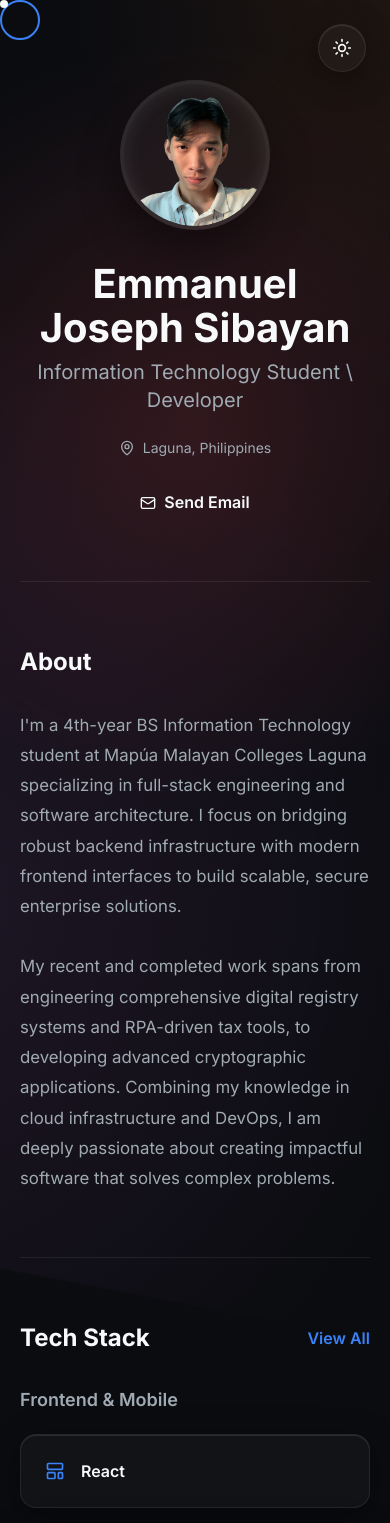
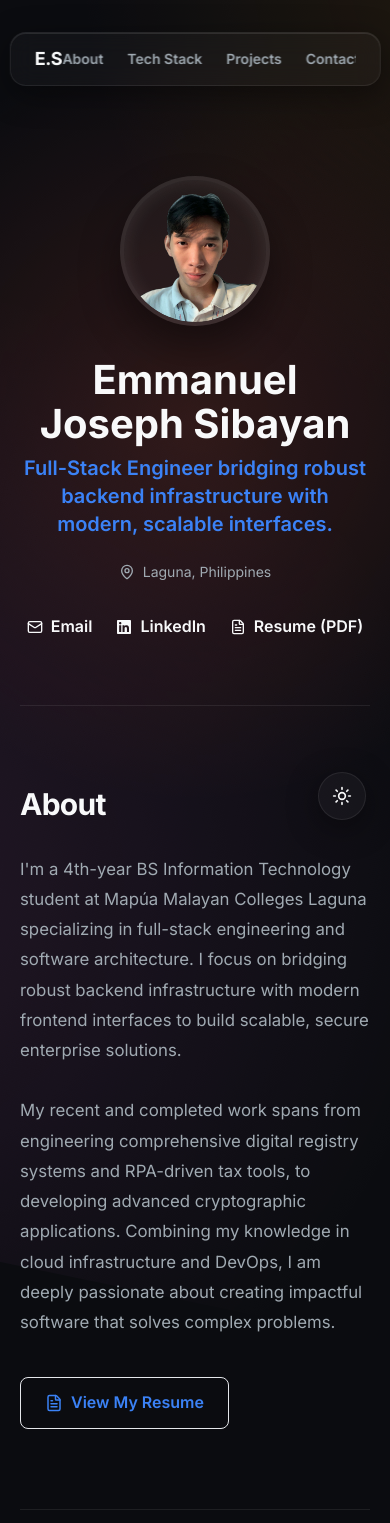
Before and after one commit to jsphemmnl/jsphemmnl.github.io, a React (Vite) app: page / in a window 390 px wide. Shown: the top 1523 px of the page. Built offline with nearby package versions, Linux system fonts and the light colour scheme.

Commit message:
feat: implement portfolio structure with modular components, inertial scroll physics, and custom cursor tracking

```diff
--- a/package.json
+++ b/package.json
@@ -12,7 +12,8 @@
   "dependencies": {
     "lucide-react": "^1.7.0",
     "react": "^19.2.4",
-    "react-dom": "^19.2.4"
+    "react-dom": "^19.2.4",
+    "react-icons": "^5.6.0"
   },
   "devDependencies": {
     "@eslint/js": "^9.39.4",
--- a/src/App.tsx
+++ b/src/App.tsx
@@ -6,6 +6,7 @@ import TechStack from './components/TechStack';
 import Projects from './components/Projects';
 import Certifications from './components/Certifications';
 import Contact from './components/Contact';
+import Navbar from './components/Navbar';
 
 function App() {
   const [theme, setTheme] = useState<'dark' | 'light'>('dark');
@@ -29,8 +30,14 @@ function App() {
       const deltaY = currentY - lastY;
       lastY = currentY;
 
-      // Map scroll speed into a physical boundary (cap at 3 degrees warp)
-      targetSkew = Math.min(Math.max(deltaY * 0.05, -3), 3);
+      // Check OS-level motion sickness boundaries
+      const prefersReducedMotion = window.matchMedia('(prefers-reduced-motion: reduce)').matches;
+
+      // Cap at 1.5 degrees warp instead of 3 for less intense dizziness
+      targetSkew = Math.min(Math.max(deltaY * 0.05, -1.5), 1.5);
+
+      // Zero out structural warp if user disabled motion
+      if (prefersReducedMotion) targetSkew = 0;
 
       // Interpolate smoothly (lerp)
       currentSkew += (targetSkew - currentSkew) * 0.15;
@@ -103,13 +110,21 @@ function App() {
   };
 
   return (
-    <div className="max-w-[900px] mx-auto px-5 md:px-8">
-      <div ref={dotRef} className="cursor-dot" />
-      <div ref={ringRef} className={`cursor-ring ${isHovering ? 'hovering' : ''}`} />
+    <>
+      <a href="#main-content" className="sr-only focus:not-sr-only focus:absolute focus:top-4 focus:left-4 z-[9999] px-4 py-2 bg-accent text-white font-bold rounded">
+        Skip to content
+      </a>
+
+      <Navbar />
+
+      <main id="main-content" className="max-w-[900px] mx-auto px-5 md:px-8 pt-24">
+        <div ref={dotRef} className="cursor-dot hidden md:block" />
+        <div ref={ringRef} className={`cursor-ring hidden md:block ${isHovering ? 'hovering' : ''}`} />
 
         <button
           onClick={toggleTheme}
-        className="fixed top-6 right-6 z-[1000] w-12 h-12 rounded-full flex items-center justify-center cursor-pointer border border-glass-border bg-glass-bg text-text-primary shadow-glass transition-all duration-300"
+          aria-label="Toggle theme"
+          className="fixed bottom-6 right-6 md:top-6 md:bottom-auto z-[1000] w-12 h-12 rounded-full flex items-center justify-center cursor-pointer border border-glass-border bg-glass-bg text-text-primary shadow-[0_8px_32px_0_var(--glass-shadow)] transition-all duration-300 hover:scale-110"
         >
           {theme === 'dark' ? <Sun size={20} /> : <Moon size={20} />}
         </button>
@@ -120,7 +135,8 @@ function App() {
       <Projects />
       <Certifications />
       <Contact />
-    </div>
+      </main>
+    </>
   );
 }
 
--- a/src/components/About.tsx
+++ b/src/components/About.tsx
@@ -1,14 +1,21 @@
 import React from 'react';
+import { FileText } from 'lucide-react';
+import resumeFile from '../assets/Resume_EJPSibayan Rev 2.pdf';
 
 const About: React.FC = () => {
   return (
-    <section id="about" className="py-16 border-b border-glass-border last-of-type:border-none">
-      <h2 className="text-2xl font-bold mb-8 text-text-primary">About</h2>
-      <p className="text-text-secondary max-w-[800px] text-[1.05rem] leading-[1.8]">
-        I'm a 4th-year BS Information Technology student at Mapúa Malayan Colleges Laguna specializing in full-stack engineering and software architecture. I focus on bridging robust backend infrastructure with modern frontend interfaces to build scalable, secure enterprise solutions.
-        <br /><br />
-        My recent and completed work spans from engineering comprehensive digital registry systems and RPA-driven tax tools, to developing advanced cryptographic applications. Combining my knowledge in cloud infrastructure and DevOps, I am deeply passionate about creating impactful software that solves complex problems.
-      </p>
+    <section id="about" className="py-20 border-b border-glass-border last-of-type:border-none">
+      <h2 className="text-3xl font-extrabold tracking-tight mb-8 text-text-primary">About</h2>
+      <div className="max-w-[800px]">
+        <p className="text-text-secondary text-[1.05rem] leading-[1.8] mb-10">
+          I'm a 4th-year BS Information Technology student at Mapúa Malayan Colleges Laguna specializing in full-stack engineering and software architecture. I focus on bridging robust backend infrastructure with modern frontend interfaces to build scalable, secure enterprise solutions.
+          <br /><br />
+          My recent and completed work spans from engineering comprehensive digital registry systems and RPA-driven tax tools, to developing advanced cryptographic applications. Combining my knowledge in cloud infrastructure and DevOps, I am deeply passionate about creating impactful software that solves complex problems.
+        </p>
+        <a href={resumeFile} download="Resume_EJPSibayan.pdf" className="inline-flex items-center gap-2 px-6 py-3 bg-accent/10 border border-accent/20 text-accent font-semibold rounded-lg transition-all duration-300 hover:bg-accent/20 hover:scale-105 active:scale-95">
+          <FileText size={18} /> View My Resume
+        </a>
+      </div>
     </section>
   );
 };
--- a/src/components/Contact.tsx
+++ b/src/components/Contact.tsx
@@ -1,5 +1,7 @@
 import React from 'react';
-import { Code2, Mail } from 'lucide-react';
+import { Code2, Mail, FileText } from 'lucide-react';
+import { FaLinkedin } from 'react-icons/fa';
+import resumeFile from '../assets/Resume_EJPSibayan Rev 2.pdf';
 
 const Contact: React.FC = () => {
   return (
@@ -7,14 +9,20 @@ const Contact: React.FC = () => {
       <div className="flex flex-col md:flex-row justify-center md:justify-between items-center text-center md:text-left flex-wrap gap-8 mb-12">
         <div>
           <h3 className="text-xl font-bold mb-1 text-text-primary">Emmanuel Joseph Sibayan</h3>
-          <p className="text-text-secondary text-sm">Information Technology Student</p>
+          <p className="text-text-secondary text-sm">Full-Stack Engineer</p>
         </div>
         <div className="flex items-center justify-center gap-6">
-          <a href="https://github.com/jsphemmnl/" target="_blank" rel="noreferrer" className="text-text-secondary transition-all duration-200 hover:text-accent hover:scale-110">
+          <a href="https://github.com/jsphemmnl/" target="_blank" rel="noreferrer" aria-label="Github Profile" className="text-text-secondary transition-all duration-200 hover:text-accent hover:scale-110">
             <Code2 size={24} />
           </a>
-          <a href="mailto:jsphemmnl@gmail.com" className="text-text-secondary transition-all duration-200 hover:text-accent hover:scale-110">
+          <a href="https://www.linkedin.com/in/jsphemmnl/" target="_blank" rel="noreferrer" aria-label="LinkedIn Profile" className="text-text-secondary transition-all duration-200 hover:text-accent hover:scale-110">
+            <FaLinkedin size={24} />
+          </a>
+          <a href="mailto:jsphemmnl@gmail.com" aria-label="Email" className="text-text-secondary transition-all duration-200 hover:text-accent hover:scale-110">
             <Mail size={24} />
+          </a>
+          <a href={resumeFile} download="Resume_EJPSibayan.pdf" aria-label="Resume" className="text-text-secondary transition-all duration-200 hover:text-accent hover:scale-110">
+            <FileText size={24} />
           </a>
         </div>
       </div>
--- a/src/components/Hero.tsx
+++ b/src/components/Hero.tsx
@@ -1,14 +1,16 @@
 import React from 'react';
-import { Mail, MapPin } from 'lucide-react';
+import { Mail, MapPin, FileText } from 'lucide-react';
+import { FaLinkedin } from 'react-icons/fa';
 import heroImage from '../assets/profile_transparent.png';
+import resumeFile from '../assets/Resume_EJPSibayan Rev 2.pdf';
 
 const Hero: React.FC = () => {
   return (
     <section className="pt-20 md:pt-24 pb-16 border-b border-glass-border">
-      <div className="flex flex-wrap-reverse items-center justify-center md:justify-between gap-8 md:gap-12 text-center md:text-left">
+      <div className="flex flex-col-reverse md:flex-row items-center justify-center md:justify-between gap-8 md:gap-12 text-center md:text-left">
         <div className="flex-1 min-w-[300px]">
           <h1 className="text-[clamp(2.5rem,6vw,4rem)] font-bold leading-[1.1] mb-2 tracking-[tight] text-text-primary">Emmanuel Joseph Sibayan</h1>
-          <p className="text-xl text-text-secondary mb-6">Information Technology Student \ Developer</p>
+          <p className="text-xl text-accent mb-6 font-semibold">Full-Stack Engineer bridging robust backend infrastructure with modern, scalable interfaces.</p>
 
           <div className="flex items-center justify-center md:justify-start gap-2 text-text-secondary text-sm mb-8">
             <MapPin size={16} /> <span>Laguna, Philippines</span>
@@ -16,7 +18,13 @@ const Hero: React.FC = () => {
 
           <div className="flex flex-wrap items-center justify-center md:justify-start gap-6">
             <a href="mailto:jsphemmnl@gmail.com" className="flex items-center gap-2 font-semibold text-text-primary border-b border-transparent transition-colors duration-300 hover:border-accent hover:text-accent">
-              <Mail size={16} /> <span>Send Email</span>
+              <Mail size={16} /> <span>Email</span>
+            </a>
+            <a href="https://www.linkedin.com/in/jsphemmnl/" target="_blank" rel="noreferrer" className="flex items-center gap-2 font-semibold text-text-primary border-b border-transparent transition-colors duration-300 hover:border-accent hover:text-accent">
+              <FaLinkedin size={16} /> <span>LinkedIn</span>
+            </a>
+            <a href={resumeFile} download="Resume_EJPSibayan.pdf" className="flex items-center gap-2 font-semibold text-text-primary border-b border-transparent transition-colors duration-300 hover:border-accent hover:text-accent">
+              <FileText size={16} /> <span>Resume (PDF)</span>
             </a>
           </div>
         </div>
--- /dev/null
+++ b/src/components/Navbar.tsx
@@ -0,0 +1,48 @@
+import React, { useState, useEffect } from 'react';
+
+const Navbar: React.FC = () => {
+  const [scrolled, setScrolled] = useState(false);
+
+  useEffect(() => {
+    const handleScroll = () => {
+      if (window.scrollY > 50) {
+        setScrolled(true);
+      } else {
+        setScrolled(false);
+      }
+    };
+    window.addEventListener('scroll', handleScroll, { passive: true });
+    return () => window.removeEventListener('scroll', handleScroll);
+  }, []);
+
+  const navLinks = [
+    { name: 'About', href: '#about' },
+    { name: 'Tech Stack', href: '#tech-stack' },
+    { name: 'Projects', href: '#projects' },
+    { name: 'Contact', href: '#contact' },
+  ];
+
+  return (
+    <nav className={`fixed top-4 left-1/2 -translate-x-1/2 z-[990] transition-all duration-300 ${scrolled ? 'w-[90%] md:w-[600px] py-3' : 'w-[95%] md:w-[700px] py-4'}`}>
+      <div className="glass-card !py-3 !px-6 flex items-center justify-between shadow-[0_8px_32px_0_var(--glass-shadow)] backdrop-blur-md">
+        <a href="#" className="font-bold text-lg tracking-tight text-text-primary hover:text-accent transition-colors duration-200">
+          E.S
+        </a>
+
+        <div className="flex items-center gap-6 overflow-x-auto no-scrollbar">
+          {navLinks.map((link) => (
+            <a
+              key={link.name}
+              href={link.href}
+              className="text-sm font-semibold text-text-secondary hover:text-text-primary transition-colors duration-200 whitespace-nowrap"
+            >
+              {link.name}
+            </a>
+          ))}
+        </div>
+      </div>
+    </nav>
+  );
+};
+
+export default Navbar;
--- a/src/components/Projects.tsx
+++ b/src/components/Projects.tsx
@@ -3,7 +3,9 @@ import { ExternalLink, Code2 } from 'lucide-react';
 
 interface Project {
   title: string;
-  description: string;
+  scope: string;
+  outcomes: string;
+  techStack: string[];
   demoLink: string;
   githubLink: string;
   isPrivate?: boolean;
@@ -12,39 +14,51 @@ interface Project {
 const projects: Project[] = [
   {
     title: 'E-Rehistro',
-    description: 'A Comprehensive Voters Registry System.',
+    scope: 'Architected a comprehensive voters registry system aiming to drastically reduce manual processing times for local government compliance.',
+    outcomes: 'Engineered a highly secure, scalable datastore handling high-volume encrypted traffic with zero data loss.',
+    techStack: ['ASP.NET', 'C#', 'SQL'],
     demoLink: '#',
     githubLink: 'https://github.com/cidbrill/E-Rehistro',
   },
   {
     title: 'Streamline',
-    description: 'A Water Quality Monitoring System for LGUs and Government Agencies.',
+    scope: 'Led the development of a real-time Water Quality Monitoring dashboard targeting LGUs and environmental agencies.',
+    outcomes: 'Built interactive geospatial interfaces enabling immediate hazard detection and analytical reporting.',
+    techStack: ['Django', 'PostGIS', 'React', 'Redis', 'MapLibre GL', 'Docker', 'Railway'],
     demoLink: '#',
     githubLink: 'https://github.com/jp-gerona/Streamline',
     isPrivate: true,
   },
   {
     title: 'TaxEase',
-    description: 'A Tax Compliance and Automated Processing Tool.',
+    scope: 'Created an automated tax compliance tool integrating RPA to ingest and process unstructured financial forms.',
+    outcomes: 'Reduced manual processing latency by over 60% maintaining strict AES-256 encryption on all stored assets.',
+    techStack: ['Python', 'SQLite'],
     demoLink: '#',
     githubLink: 'https://github.com/jsphemmnl/taxease',
     isPrivate: true,
   },
   {
-    title: 'DNA Encryption and Chaos Mapping Cryptosystem',
-    description: 'A Cryptographic System utilizing DNA Encoding and Chaotic Mapping.',
+    title: 'DNA and Chaos Mapping Cryptosystem',
+    scope: 'Researched and implemented a complex cryptographic engine utilizing custom DNA Encoding and Chaotic Mapping algorithms.',
+    outcomes: 'Successfully proved high-entropy encryption resistance against standard cryptanalysis attacks in an academic setting.',
+    techStack: ['Python', 'Cryptography', 'NumPy'],
     demoLink: '#',
     githubLink: 'https://github.com/jsphemmnl/4P_Cryptosystem',
   },
   {
     title: 'Marine Adventures',
-    description: 'An Interactive Marine Environment Experience Game.',
+    scope: 'Designed an interactive, educational marine environment experience game targeted toward wildlife preservation awareness.',
+    outcomes: 'Delivered a fluid, visually coherent runtime with robust asset management and collision systems.',
+    techStack: ['C#', 'Unity', 'Game Design'],
     demoLink: '#',
     githubLink: 'https://github.com/JRADilag/Marine-Adventures/',
   },
   {
     title: 'OneMCL Recreated',
-    description: 'A Figma design restructuring of the OneMCL User Experience.',
+    scope: 'Executed a complete UX/UI overhaul of the OneMCL student portal ensuring rigorous usability and modern aesthetics.',
+    outcomes: 'Drafted high-fidelity Figma components that dramatically reduced user flow friction across 10+ core pages.',
+    techStack: ['Figma', 'UI/UX', 'Wireframing'],
     demoLink: 'https://www.figma.com/proto/pr4PWxb6iYIYVa8R43YkkJ/',
     githubLink: '#',
   }
@@ -52,22 +66,47 @@ const projects: Project[] = [
 
 const Projects: React.FC = () => {
   return (
-    <section id="projects" className="py-16 border-b border-glass-border last-of-type:border-none">
-      <h2 className="text-2xl font-bold mb-8 text-text-primary">Recent Projects</h2>
-      <div className="grid grid-cols-[repeat(auto-fill,minmax(280px,1fr))] gap-6">
+    <section id="projects" className="py-20 border-b border-glass-border last-of-type:border-none">
+      <h2 className="text-3xl font-extrabold tracking-tight mb-10 text-text-primary">Selected Engineering</h2>
+      <div className="grid grid-cols-1 md:grid-cols-2 gap-8">
         {projects.map((project, index) => (
-          <div key={index} className="glass-card flex flex-col">
-            <h3 className="text-lg font-semibold mb-2">{project.title}</h3>
-            <p className="text-[0.95rem] text-text-secondary mb-6 flex-grow">{project.description}</p>
-            <div className="flex gap-4">
+          <div key={index} className="glass-card flex flex-col p-6 group">
+            {/* Image Placeholder Frame */}
+            <div className="w-full h-48 bg-gradient-to-tr from-glass-bg to-transparent rounded-lg border border-glass-border mb-6 flex items-center justify-center overflow-hidden relative">
+              <span className="text-text-secondary text-sm tracking-widest uppercase opacity-50 group-hover:opacity-100 transition-opacity duration-300">Image Asset Here</span>
+              <div className="absolute inset-0 bg-accent/5 opacity-0 group-hover:opacity-100 transition-opacity duration-500"></div>
+            </div>
+
+            <h3 className="text-xl font-bold mb-3 text-text-primary">{project.title}</h3>
+
+            <div className="mb-6 flex-grow">
+              <p className="text-[0.95rem] text-text-secondary mb-3 leading-relaxed">
+                <strong className="text-text-primary text-sm uppercase tracking-wider block mb-1">Scope</strong>
+                {project.scope}
+              </p>
+              <p className="text-[0.95rem] text-text-secondary leading-relaxed">
+                <strong className="text-text-primary text-sm uppercase tracking-wider block mb-1">Outcomes</strong>
+                {project.outcomes}
+              </p>
+            </div>
+
+            <div className="flex flex-wrap gap-2 mb-6">
+              {project.techStack.map((tech, i) => (
+                <span key={i} className="px-3 py-1 text-xs font-semibold rounded-full bg-accent/10 border border-accent/20 text-accent">
+                  {tech}
+                </span>
+              ))}
+            </div>
+
+            <div className="flex gap-4 pt-4 border-t border-glass-border mt-auto">
               {project.githubLink !== '#' && (
-                <a href={project.githubLink} target="_blank" rel="noreferrer" className="flex items-center gap-1 text-[0.9rem] font-semibold text-text-primary hover:text-accent transition-colors duration-300">
-                  <Code2 size={16} /> Source {project.isPrivate ? '(Private)' : ''}
+                <a href={project.githubLink} target="_blank" rel="noreferrer" className="flex items-center gap-1.5 text-[0.9rem] font-semibold text-text-primary hover:text-accent transition-colors duration-300">
+                  <Code2 size={18} /> Source {project.isPrivate && <span className="opacity-50 text-xs">(Private)</span>}
                 </a>
               )}
               {project.demoLink !== '#' && (
-                <a href={project.demoLink} target="_blank" rel="noreferrer" className="flex items-center gap-1 text-[0.9rem] font-semibold text-text-primary hover:text-accent transition-colors duration-300">
-                  <ExternalLink size={16} /> Demo
+                <a href={project.demoLink} target="_blank" rel="noreferrer" className="flex items-center gap-1.5 text-[0.9rem] font-semibold text-accent hover:text-white transition-colors duration-300">
+                  <ExternalLink size={18} /> Live Demo
                 </a>
               )}
             </div>
--- a/src/components/TechStack.tsx
+++ b/src/components/TechStack.tsx
@@ -1,11 +1,12 @@
 import React, { useState } from 'react';
 import {
-  Server, Box, Database, HardDrive, Cpu, Code,
-  LayoutTemplate, PlayCircle, TestTube, CheckCircle,
-  Globe, FileCode2, Code2, Terminal, Braces,
-  Smartphone, GitBranch, GitPullRequest, Workflow, Wifi,
-  Wind, Component, Zap, Key, Lock, Map, Layers, Atom
-} from 'lucide-react';
+  FaReact, FaHtml5, FaCss3Alt, FaPython, FaJava, FaGitAlt, FaGithub, FaDocker, FaMapMarkedAlt, FaMicrochip, FaWifi, FaMobileAlt, FaCode, FaFlask, FaLinkedin
+} from 'react-icons/fa';
+import {
+  SiTailwindcss, SiVite, SiDjango, SiTypescript, SiJavascript, SiPhp, SiC, SiCplusplus,
+  SiPostgresql, SiSqlite, SiRedis, SiMinio, SiGithubactions, SiRailway, SiPytest, SiVitest, SiMapbox
+} from 'react-icons/si';
+import { TbAtom } from 'react-icons/tb';
 
 interface TechItem {
   name: string;
@@ -21,75 +22,72 @@ const skillCategories: TechCategory[] = [
   {
     title: 'Frontend & Mobile',
     skills: [
-      { name: 'React', icon: <LayoutTemplate size={20} /> },
-      { name: 'Tailwind', icon: <Wind size={20} /> },
-      { name: 'shadcn', icon: <Component size={20} /> },
-      { name: 'Vite', icon: <Zap size={20} /> },
-      { name: 'HTML', icon: <Globe size={20} /> },
-      { name: 'CSS', icon: <LayoutTemplate size={20} /> },
-      { name: 'Jotai', icon: <Atom size={20} /> },
-      { name: 'Xamarin', icon: <Smartphone size={20} /> },
+      { name: 'React', icon: <FaReact size={24} /> },
+      { name: 'Tailwind', icon: <SiTailwindcss size={24} /> },
+      { name: 'Vite', icon: <SiVite size={24} /> },
+      { name: 'HTML', icon: <FaHtml5 size={24} /> },
+      { name: 'CSS', icon: <FaCss3Alt size={24} /> },
+      { name: 'Jotai', icon: <TbAtom size={24} /> },
+      { name: 'Xamarin', icon: <FaMobileAlt size={24} /> },
     ]
   },
   {
     title: 'Backend & Languages',
     skills: [
-      { name: 'Django', icon: <Code size={20} /> },
-      { name: 'DRF', icon: <Code2 size={20} /> },
-      { name: 'Python', icon: <Terminal size={20} /> },
-      { name: 'GeoDjango', icon: <Globe size={20} /> },
-      { name: 'SimpleJWT', icon: <Lock size={20} /> },
-      { name: 'TypeScript', icon: <Code2 size={20} /> },
-      { name: 'JavaScript', icon: <Code2 size={20} /> },
-      { name: 'PHP', icon: <FileCode2 size={20} /> },
-      { name: 'Java', icon: <Terminal size={20} /> },
-      { name: 'C', icon: <Braces size={20} /> },
-      { name: 'C++', icon: <Braces size={20} /> },
-      { name: 'C#', icon: <Braces size={20} /> },
+      { name: 'Django', icon: <SiDjango size={24} /> },
+      { name: 'DRF', icon: <SiDjango size={24} /> },
+      { name: 'Python', icon: <FaPython size={24} /> },
+      { name: 'GeoDjango', icon: <SiDjango size={24} /> },
+      { name: 'TypeScript', icon: <SiTypescript size={24} /> },
+      { name: 'JavaScript', icon: <SiJavascript size={24} /> },
+      { name: 'PHP', icon: <SiPhp size={24} /> },
+      { name: 'Java', icon: <FaJava size={24} /> },
+      { name: 'C', icon: <SiC size={24} /> },
+      { name: 'C++', icon: <SiCplusplus size={24} /> },
+      { name: 'C#', icon: <FaCode size={24} /> },
     ]
   },
   {
     title: 'Databases & Storage',
     skills: [
-      { name: 'SQL', icon: <Database size={20} /> },
-      { name: 'PostgreSQL', icon: <Database size={20} /> },
-      { name: 'PostGIS', icon: <Map size={20} /> },
-      { name: 'SQLite', icon: <Database size={20} /> },
-      { name: 'Redis', icon: <Database size={20} /> },
-      { name: 'MinIO', icon: <HardDrive size={20} /> },
+      { name: 'PostgreSQL', icon: <SiPostgresql size={24} /> },
+      { name: 'PostGIS', icon: <SiPostgresql size={24} /> },
+      { name: 'SQLite', icon: <SiSqlite size={24} /> },
+      { name: 'Redis', icon: <SiRedis size={24} /> },
+      { name: 'MinIO', icon: <SiMinio size={24} /> },
     ]
   },
   {
     title: 'Maps & GIS',
     skills: [
-      { name: 'MapLibre GL', icon: <Map size={20} /> },
-      { name: 'deck.gl', icon: <Layers size={20} /> },
+      { name: 'MapLibre GL', icon: <FaMapMarkedAlt size={24} /> },
+      { name: 'deck.gl', icon: <SiMapbox size={24} /> },
     ]
   },
   {
     title: 'Version Control & DevOps',
     skills: [
-      { name: 'Git', icon: <GitBranch size={20} /> },
-      { name: 'GitHub', icon: <GitPullRequest size={20} /> },
-      { name: 'GitHub Actions', icon: <Workflow size={20} /> },
-      { name: 'Docker', icon: <Box size={20} /> },
-      { name: 'Railway', icon: <Server size={20} /> },
+      { name: 'Git', icon: <FaGitAlt size={24} /> },
+      { name: 'GitHub', icon: <FaGithub size={24} /> },
+      { name: 'GitHub Actions', icon: <SiGithubactions size={24} /> },
+      { name: 'Docker', icon: <FaDocker size={24} /> },
+      { name: 'Railway', icon: <SiRailway size={24} /> },
     ]
   },
   {
     title: 'Testing & Automation',
     skills: [
-      { name: 'Playwright', icon: <PlayCircle size={20} /> },
-      { name: 'Pytest', icon: <TestTube size={20} /> },
-      { name: 'Vitest', icon: <CheckCircle size={20} /> },
+      { name: 'Playwright', icon: <FaFlask size={24} /> },
+      { name: 'Pytest', icon: <SiPytest size={24} /> },
+      { name: 'Vitest', icon: <SiVitest size={24} /> },
     ]
   },
   {
     title: 'Hardware & IoT',
     skills: [
-      { name: 'Arduino', icon: <Cpu size={20} /> },
-      { name: 'ESP Microcontrollers', icon: <Cpu size={20} /> },
-      { name: 'Wemos', icon: <Wifi size={20} /> },
+      { name: 'Arduino', icon: <FaMicrochip size={24} /> },
+      { name: 'ESP Microcontrollers', icon: <FaMicrochip size={24} /> },
+      { name: 'Wemos', icon: <FaWifi size={24} /> },
     ]
   }
 ];
--- a/src/index.css
+++ b/src/index.css
@@ -49,8 +49,16 @@
     --glass-glow: rgba(59, 130, 246, 0.3);
   }
 
-  * {
-    cursor: none !important;
+  @media (pointer: fine) {
+    * {
+      cursor: none !important;
+    }
+  }
+
+  *:focus-visible {
+    outline: 2px solid var(--accent) !important;
+    outline-offset: 4px;
+    border-radius: 4px;
   }
 
   body {
```
Also changed, not shown: src/components/Certifications.tsx (+10 -4 lines), 2 other files (tests, documents, lock files or other folders). Lines whose indentation alone changed are shown as unchanged.
